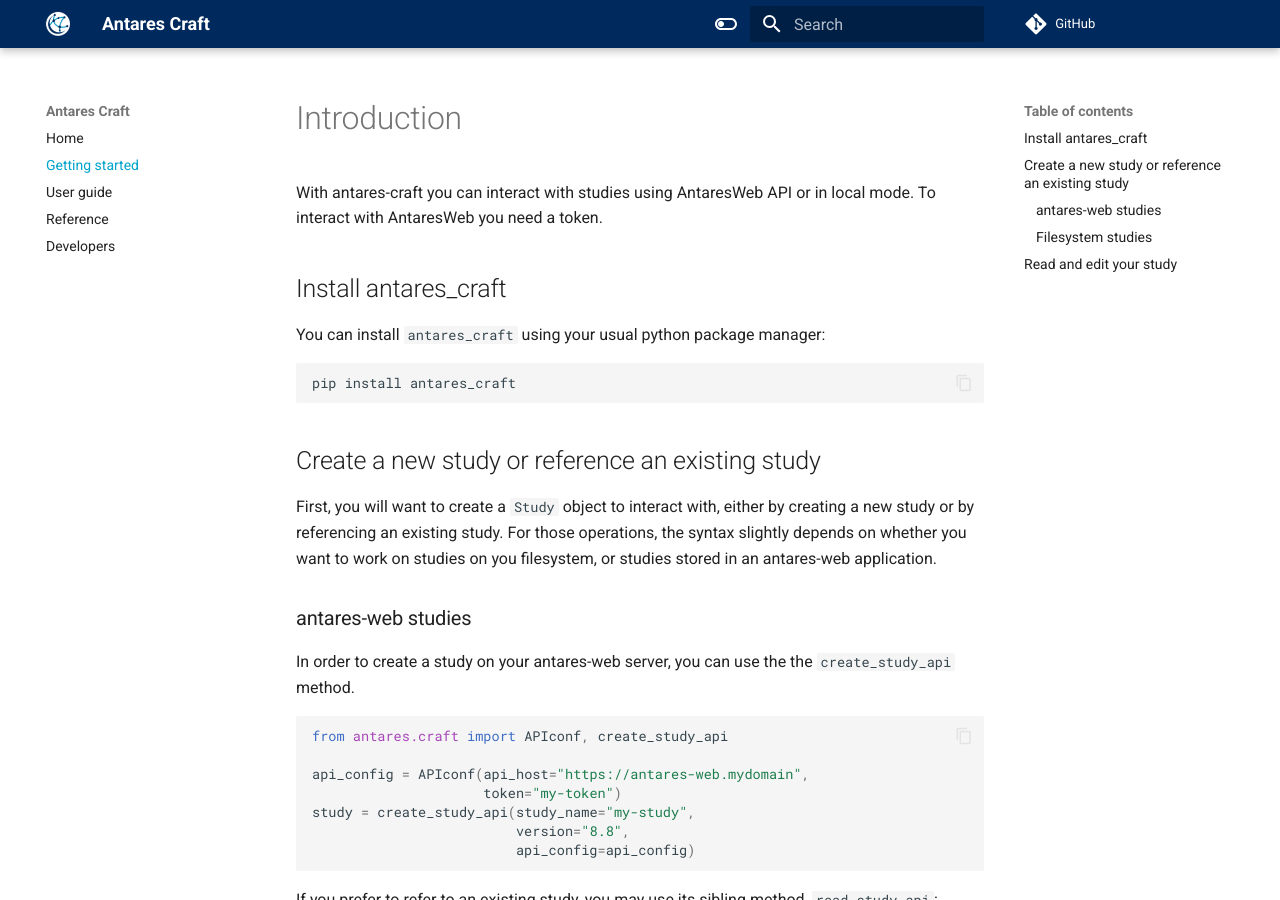
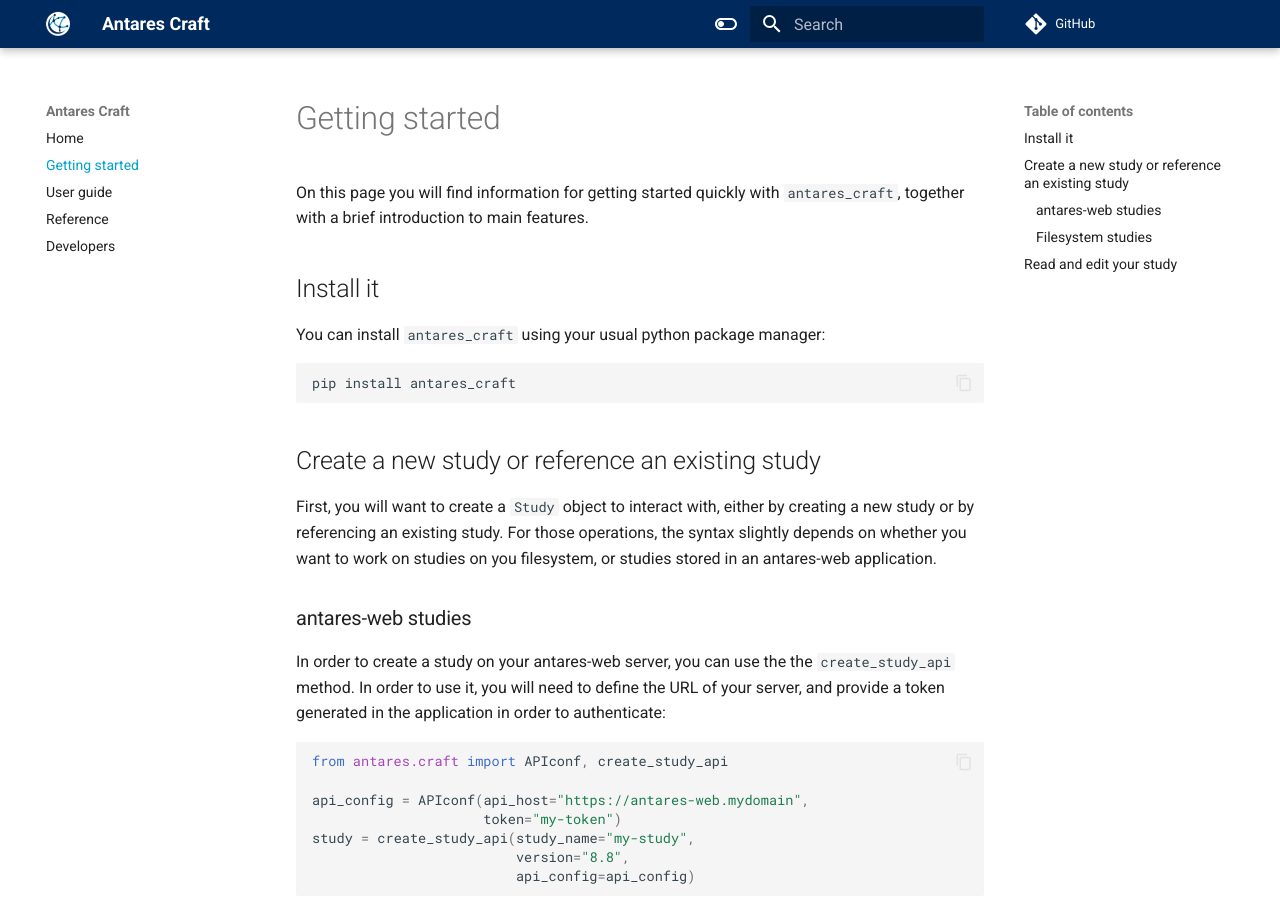
Before and after one commit to AntaresSimulatorTeam/antares_craft, an MkDocs documentation site: the page built from docs/getting-started.md, in a window 1280 px wide and 900 px high. Built offline with MkDocs 1.6.1 and Material for MkDocs 9.7.7, drawn with Linux system fonts in a browser that asks for light colours; comment, search, counter and statistics services are not loaded.

Commit message:
doc: improve a little getting-started
Signed-off-by: Sylvain Leclerc <sylvain.leclerc@rte-france.com>

````diff
--- a/docs/getting-started.md
+++ b/docs/getting-started.md
@@ -1,9 +1,9 @@
-# Introduction
+# Getting started
 
-With antares-craft you can interact with studies using AntaresWeb API or in local mode.
-To interact with AntaresWeb you need a token.
+On this page you will find information for getting started quickly with `antares_craft`, together with a brief
+introduction to main features.
 
-## Install antares_craft
+## Install it
 
 You can install `antares_craft` using your usual python package manager:
 
@@ -21,6 +21,8 @@
 ### antares-web studies
 
 In order to create a study on your antares-web server, you can use the the `create_study_api` method.
+In order to use it, you will need to define the URL of your server, and provide a token generated in the application in
+order to authenticate:
 
 ```python
 from antares.craft import APIconf, create_study_api
````
